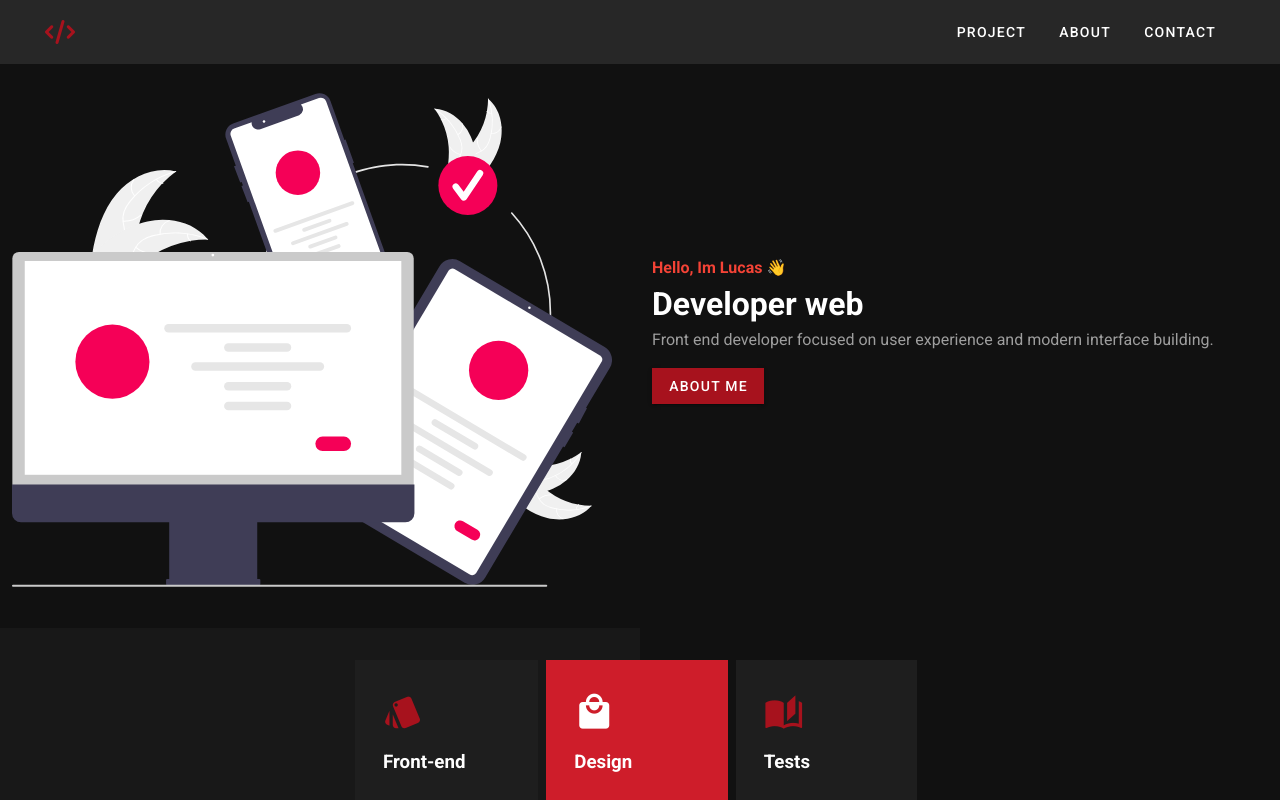
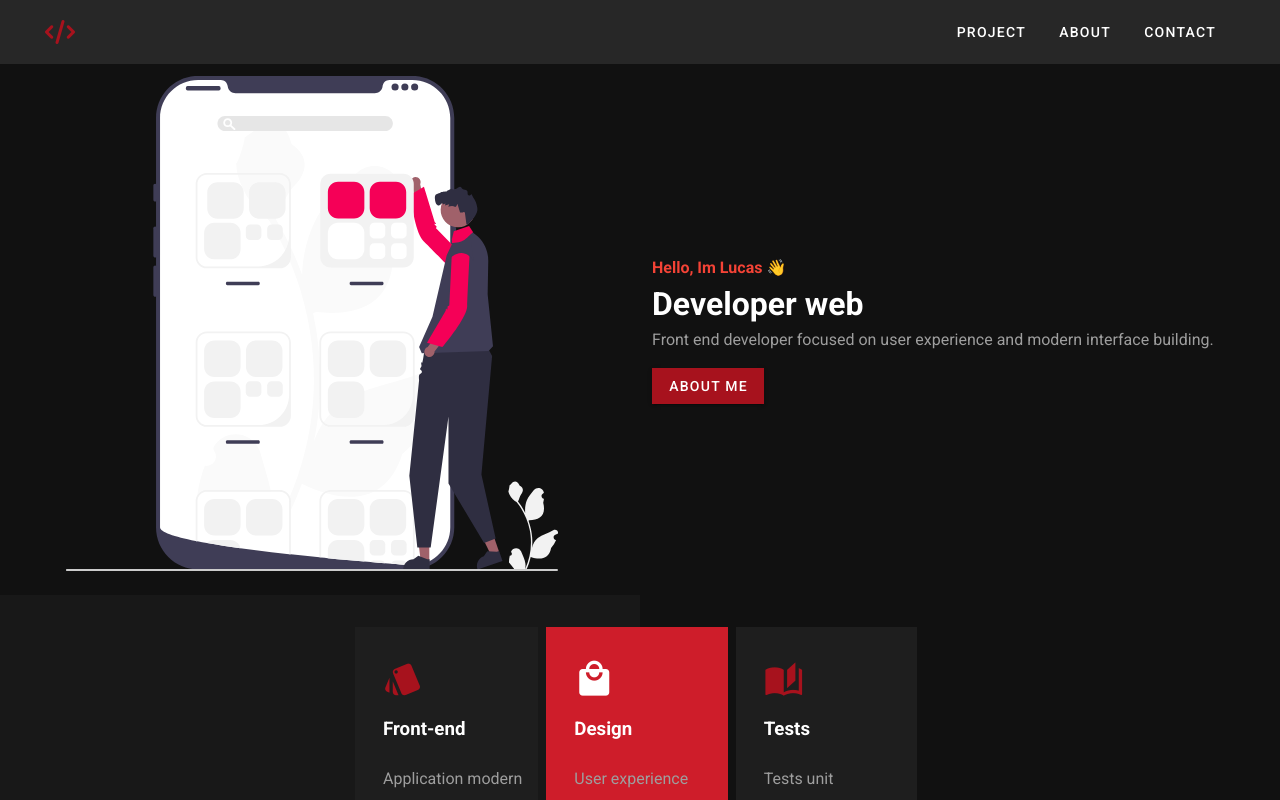
Before and after one commit to freaklucas/devfolio, a Vue app: page / in a window 1280 px wide. Shown: the top 800 px of the page. Built offline with nearby package versions, Linux system fonts and the light colour scheme; what particles-bg-vue would draw is missing.

Commit message:
alinhado

```diff
--- a/src/views/Home.vue
+++ b/src/views/Home.vue
@@ -9,7 +9,7 @@
         <v-col cols="6">
           <v-img
             xs="d-none"
-            src="../assets/setup.svg"
+            src="../assets/mobile.svg"
             container
             max-height="528"
             max-width="600"
```
Also changed, not shown: src/assets/mobile.svg (added).
